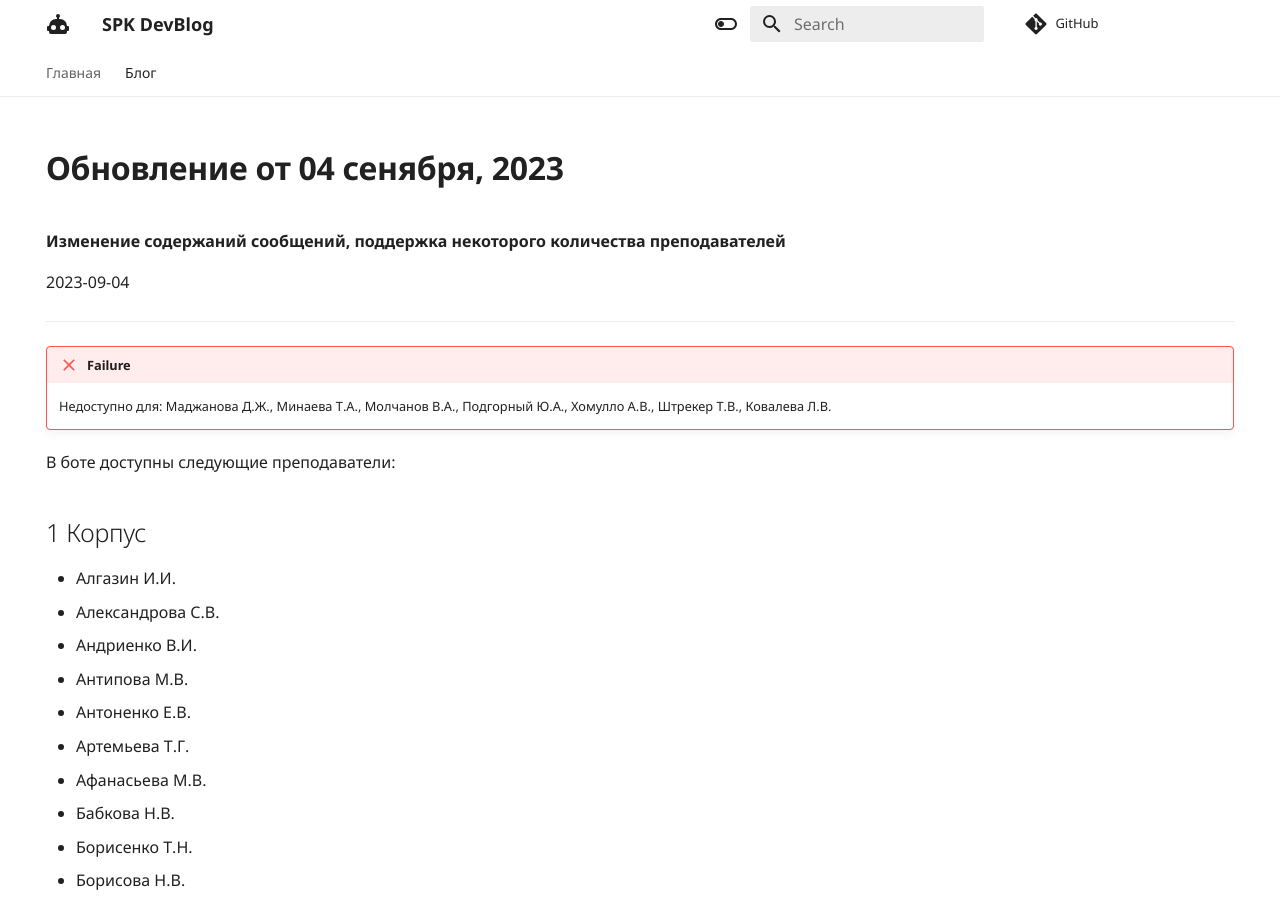
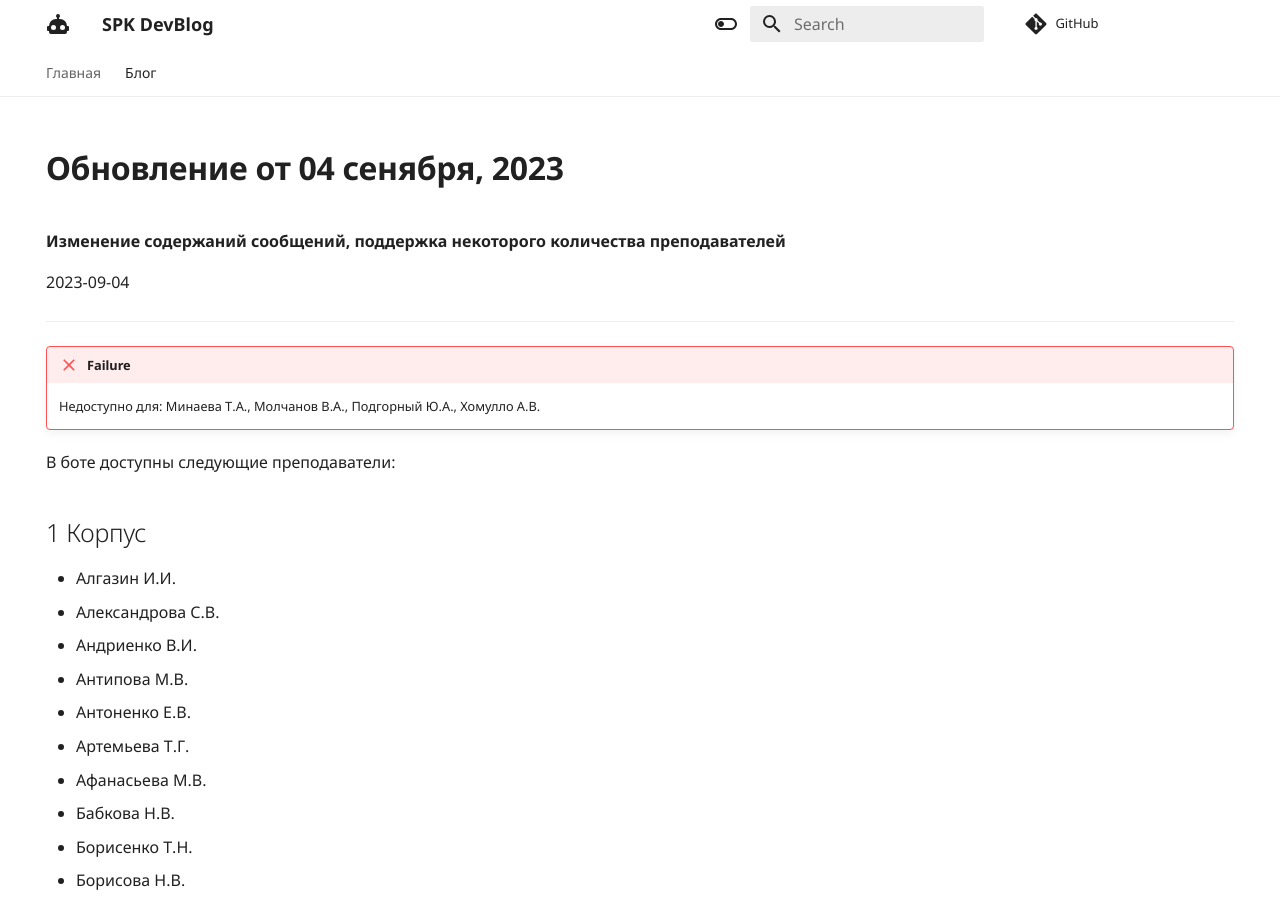
Before and after one commit to latushko1/spkschedule-blog, an MkDocs documentation site: the page built from docs/blog/updates/04-09-update.md, in a window 1280 px wide and 900 px high. Built offline with MkDocs 1.6.1 and Material for MkDocs 9.7.7, drawn with Linux system fonts in a browser that asks for light colours; comment, search, counter and statistics services are not loaded.

Commit message:
fix:add update page from 04.09

```diff
--- a/docs/blog/updates/04-09-update.md
+++ b/docs/blog/updates/04-09-update.md
@@ -11,7 +11,7 @@ hide:
 !!! failure
 
     Недоступно для:
-    Маджанова Д.Ж., Минаева Т.А., Молчанов В.А., Подгорный Ю.А., Хомулло А.В., Штрекер Т.В., Ковалева Л.В.
+    Минаева Т.А., Молчанов В.А., Подгорный Ю.А., Хомулло А.В.
 
 В боте доступны следующие преподаватели:
 
```
